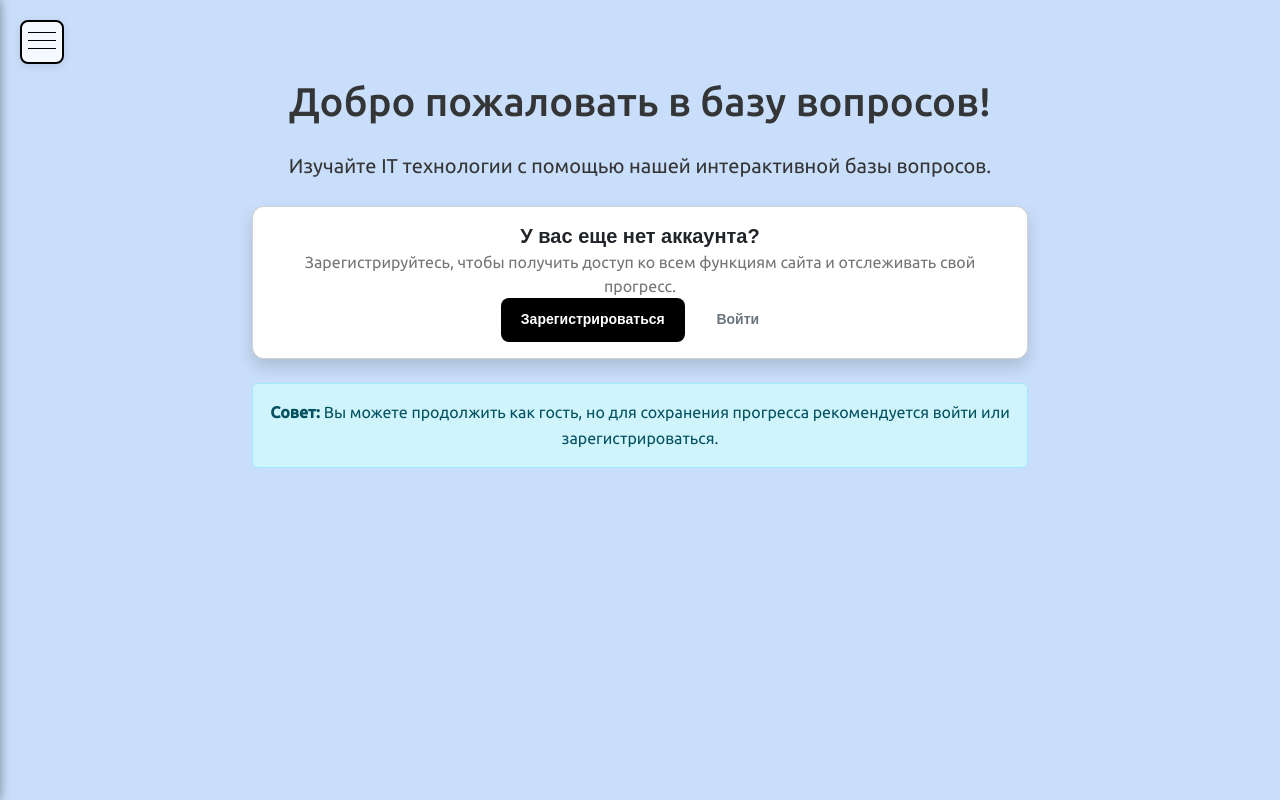
After one commit to nurislam223/support_it, a FastAPI app: template app/templates/guest_home.html in a window 1280 px wide. The commit adds this page. Run offline with FastAPI, Linux system fonts and the light colour scheme; the template is opened without the code that fills it: most values are stand-ins (such as "Sample title", 1, 10 or a date in 2020); parts of the project's set-up code (start-up, migrations or seed data) failed here and were passed over; some web fonts are replaced.

Commit message:
Add guest access feature with dedicated homepage
- Added guest_home.html template with registration/login options and guest mode information
- Modified main.py to include /guest route and updated home page dependency to allow guest access
- Updated base.html template to handle guest authentication checks and prevent redirect for guest page
- Modified login.html and register.html to include links to guest access option
- Updated .gitignore file with standardized ignore patterns

```diff
--- a/app/main.py
+++ b/app/main.py
@@ -203,6 +203,35 @@ def home(request: Request, db: Session = Depends(get_db), current_user: User = D
         }
     )
 
+@app.get("/guest")
+def guest_home(request: Request, db: Session = Depends(get_db)):
+    """Страница для неавторизованных пользователей"""
+    groups = db.query(models.TaskGroups) \
+        .options(joinedload(models.TaskGroups.task_subgroups)) \
+        .all()
+
+    sidebar_sections = {}
+    for group in groups:
+        sidebar_sections[group.name] = [subgroup.name for subgroup in group.task_subgroups]
+
+    softs = db.query(models.TaskGroups) \
+        .filter(models.TaskGroups.id.in_([1, 2])) \
+        .all()
+
+    hards = db.query(models.TaskGroups) \
+        .filter(models.TaskGroups.id.in_([6, 7, 8])) \
+        .all()
+
+    return templates.TemplateResponse(
+        "guest_home.html",
+        {
+            "request": request,
+            "sidebar_sections": sidebar_sections,
+            "softs": softs,
+            "hards": hards,
+        }
+    )
+
 @app.get("/questions")
 def get_questions_page(request: Request, db: Session = Depends(get_db), current_user: User = Depends(get_current_user)):
     tasks = crud.get_tasks(db)
--- a/app/templates/base.html
+++ b/app/templates/base.html
@@ -52,7 +52,8 @@
     // Проверка авторизации
     function checkAuth() {
       const token = localStorage.getItem('access_token');
-      if (!token && !window.location.pathname.startsWith('/login') && !window.location.pathname.startsWith('/register')) {
+      const isGuestPage = window.location.pathname === '/guest';
+      if (!token && !isGuestPage && !window.location.pathname.startsWith('/login') && !window.location.pathname.startsWith('/register')) {
         window.location.href = '/login';
       }
       return token;
--- /dev/null
+++ b/app/templates/guest_home.html
@@ -0,0 +1,44 @@
+<!-- templates/guest_home.html -->
+{% extends "base.html" %}
+
+{% block title %}Главная - База вопросов{% endblock %}
+
+{% block content %}
+<div class="container mt-5">
+    <div class="row justify-content-center">
+        <div class="col-md-8 text-center">
+            <h1 class="mb-4">Добро пожаловать в базу вопросов!</h1>
+            <p class="lead mb-4">Изучайте IT технологии с помощью нашей интерактивной базы вопросов.</p>
+
+            <div class="card shadow mb-4">
+                <div class="card-body">
+                    <h5 class="card-title">У вас еще нет аккаунта?</h5>
+                    <p class="card-text">Зарегистрируйтесь, чтобы получить доступ ко всем функциям сайта и отслеживать свой прогресс.</p>
+                    <div class="d-grid gap-2 d-md-block">
+                        <a href="/register" class="btn btn-primary me-md-2">Зарегистрироваться</a>
+                        <a href="/login" class="btn btn-outline-secondary">Войти</a>
+                    </div>
+                </div>
+            </div>
+
+            <div class="alert alert-info">
+                <strong>Совет:</strong> Вы можете продолжить как гость, но для сохранения прогресса рекомендуется войти или зарегистрироваться.
+            </div>
+        </div>
+    </div>
+</div>
+{% endblock %}
+
+{% block scripts %}
+<script>
+    // Переопределяем checkAuth для гостевой страницы
+    function checkAuth() {
+        // Не перенаправляем на страницу входа для гостей
+        return localStorage.getItem('access_token');
+    }
+
+    document.addEventListener('DOMContentLoaded', function() {
+        checkAuth();
+    });
+</script>
+{% endblock %}
--- a/app/templates/login.html
+++ b/app/templates/login.html
@@ -25,6 +25,7 @@
                     </form>
                     <div class="mt-3 text-center">
                         <p>Нет аккаунта? <a href="/register">Зарегистрироваться</a></p>
+                        <p class="mt-2"><a href="/guest">Продолжить как гость</a></p>
                     </div>
                 </div>
             </div>
--- a/app/templates/register.html
+++ b/app/templates/register.html
@@ -33,6 +33,7 @@
                     </form>
                     <div class="mt-3 text-center">
                         <p>Уже есть аккаунт? <a href="/login">Войти</a></p>
+                        <p class="mt-2"><a href="/guest">Продолжить как гость</a></p>
                     </div>
                 </div>
             </div>
```
Also changed, not shown: 1 other file.
